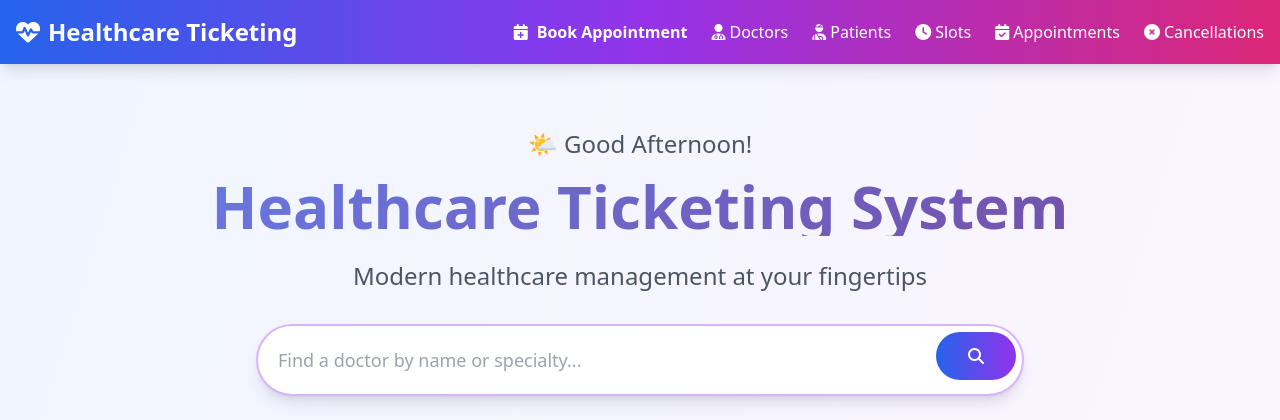
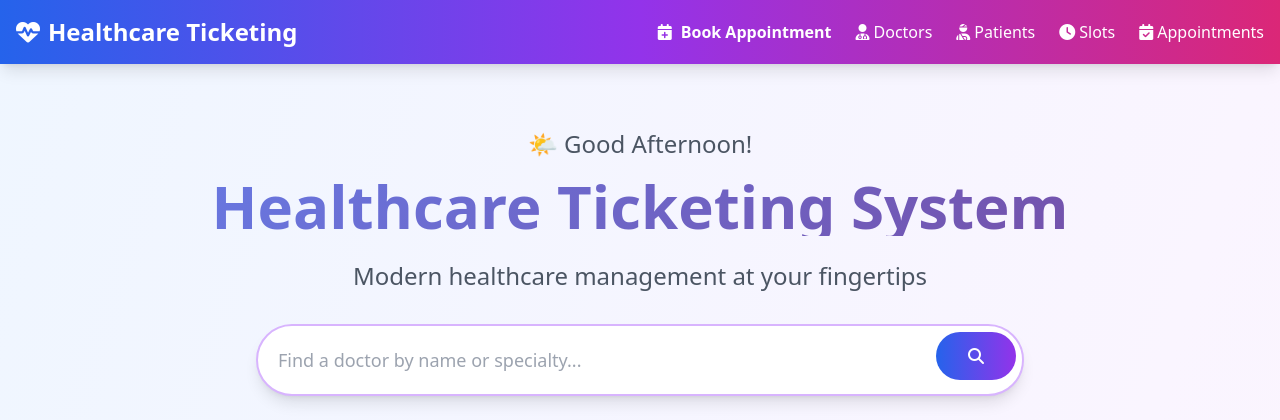
Before and after one commit to suraiyasultana826/Health, a FastAPI app: template templates/home.html in a window 1280 px wide. Shown: the top 420 px of the page. Run offline with FastAPI, Linux system fonts and the light colour scheme; the template is opened without the code that fills it, so the values that code supplies are empty; some libraries are stand-ins or nearby versions.

Commit message:
removing cancellations

```diff
--- a/main.py
+++ b/main.py
@@ -165,7 +165,7 @@ app.include_router(doctors.router, prefix="/doctors", tags=["doctors"])
 app.include_router(patients.router, prefix="/patients", tags=["patients"])
 app.include_router(slots.router, prefix="/appointment_slots", tags=["slots"])
 app.include_router(appointments.router, prefix="/appointments", tags=["appointments"])
-app.include_router(cancellations.router, prefix="/cancellations", tags=["cancellations"])
+# app.include_router(cancellations.router, prefix="/cancellations", tags=["cancellations"])
 app.include_router(booking.router, prefix="/booking", tags=["booking"])
 
 if __name__ == "__main__":
--- a/templates/navbar.html
+++ b/templates/navbar.html
@@ -20,9 +20,9 @@
             <a href="/appointments" class="text-white hover:text-yellow-300 transition">
                 <i class="fas fa-calendar-check mr-1"></i>Appointments
             </a>
-            <a href="/cancellations" class="text-white hover:text-yellow-300 transition">
+            <!-- <a href="/cancellations" class="text-white hover:text-yellow-300 transition">
                 <i class="fas fa-times-circle mr-1"></i>Cancellations
-            </a>
+            </a> -->
         </div>
     </div>
 </nav>
```
